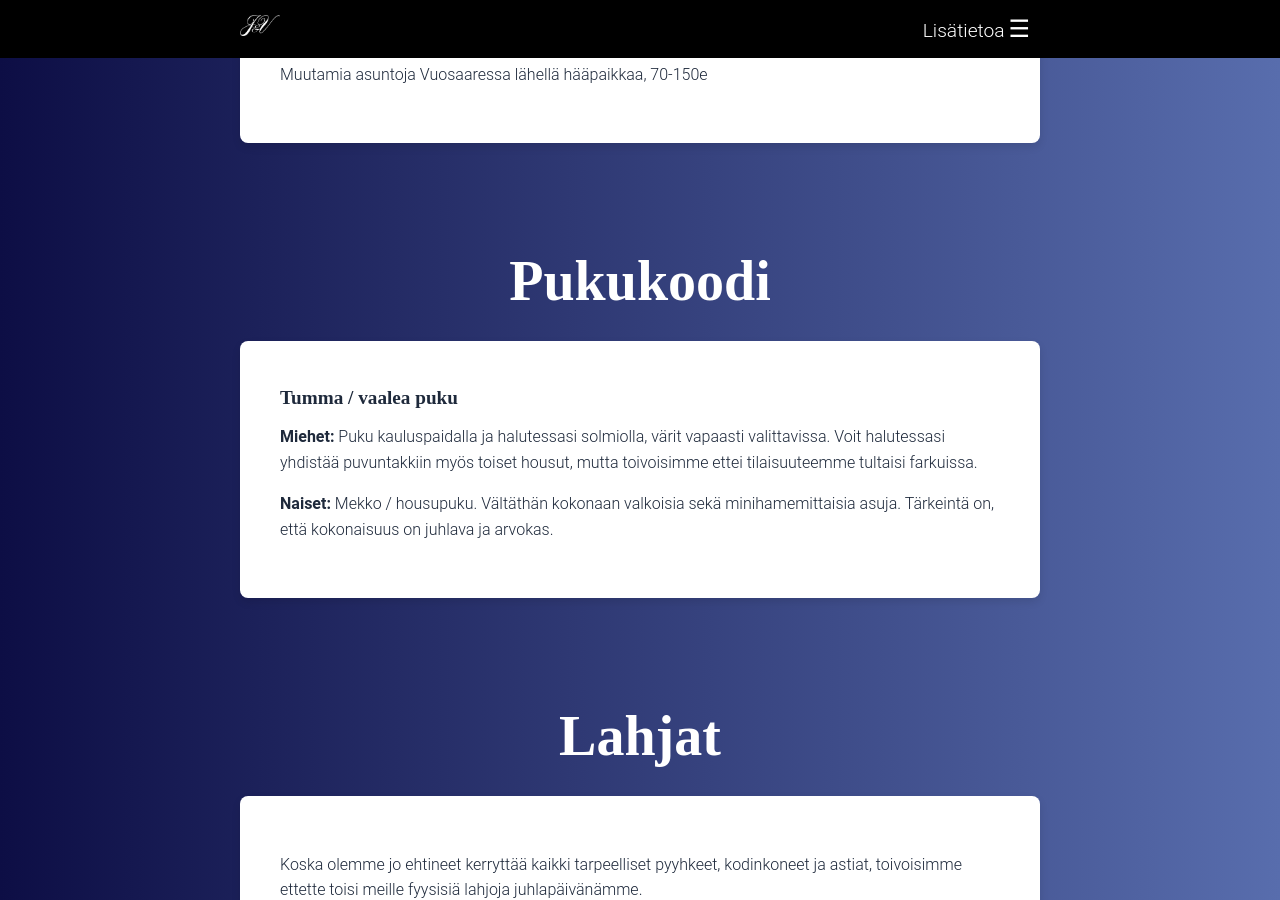
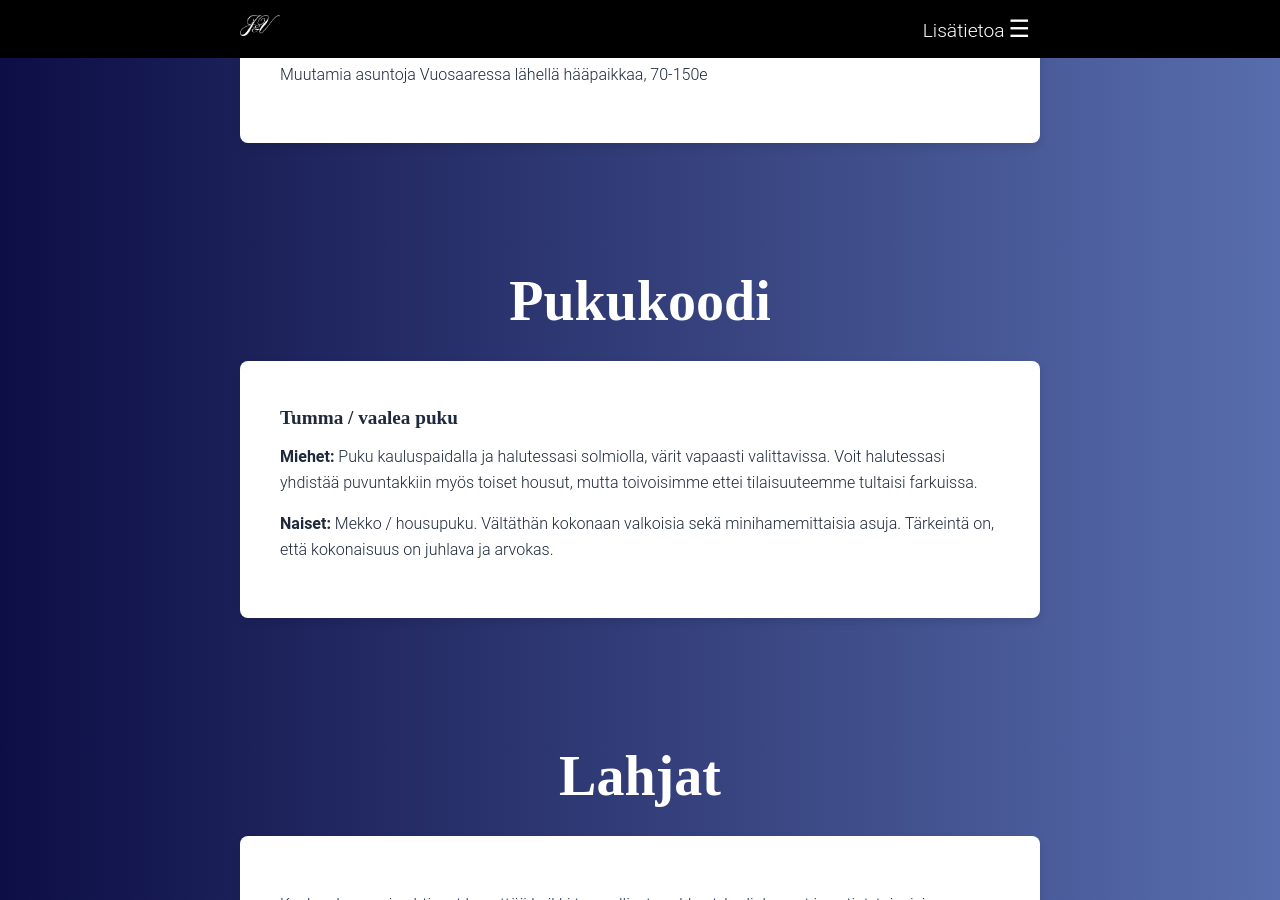
Before and after one commit to rapusirkus/rapusirkus.github.io, a Jekyll site: the page index.html, which Jekyll copies as it is, in a window 1280 px wide and 900 px high, scrolled down 1791 px. Built offline with Jekyll 4.4.1, drawn with Linux system fonts in a browser that asks for light colours; some web fonts are replaced.

Commit message:
Adjust hero logo margin and section spacing for improved layout

```diff
--- a/haapari.html
+++ b/haapari.html
@@ -53,6 +53,7 @@
             max-width: 800px;
             margin: 0 auto;
             overflow: hidden;
+            margin-bottom: 20px;
         }
 
         .card {
@@ -141,7 +142,7 @@
 
             .hero img {
                 width: 250px;
-                margin-top: 100px;
+                margin-top: 150px;
             }
         }
 
@@ -186,7 +187,7 @@
 <body>
     <nav class="nav">
         <div class="nav-inner">
-            <a href="#" class="logo">
+            <a href="index.html" class="logo">
                 <img src="assets/images/hero-icon.png" alt="Hero Icon" class="nav-logo">
             </a>
             <div class="menu-toggle">
--- a/index.html
+++ b/index.html
@@ -119,6 +119,7 @@
             max-width: 800px;
             margin: 0 auto;
             overflow: hidden;
+            margin-bottom: 20px;
         }
 
         .card {
@@ -213,7 +214,7 @@
 
             .hero img {
                 width: 250px;
-                margin-top: 100px;
+                margin-top: 150px;
             }
         }
 
```
